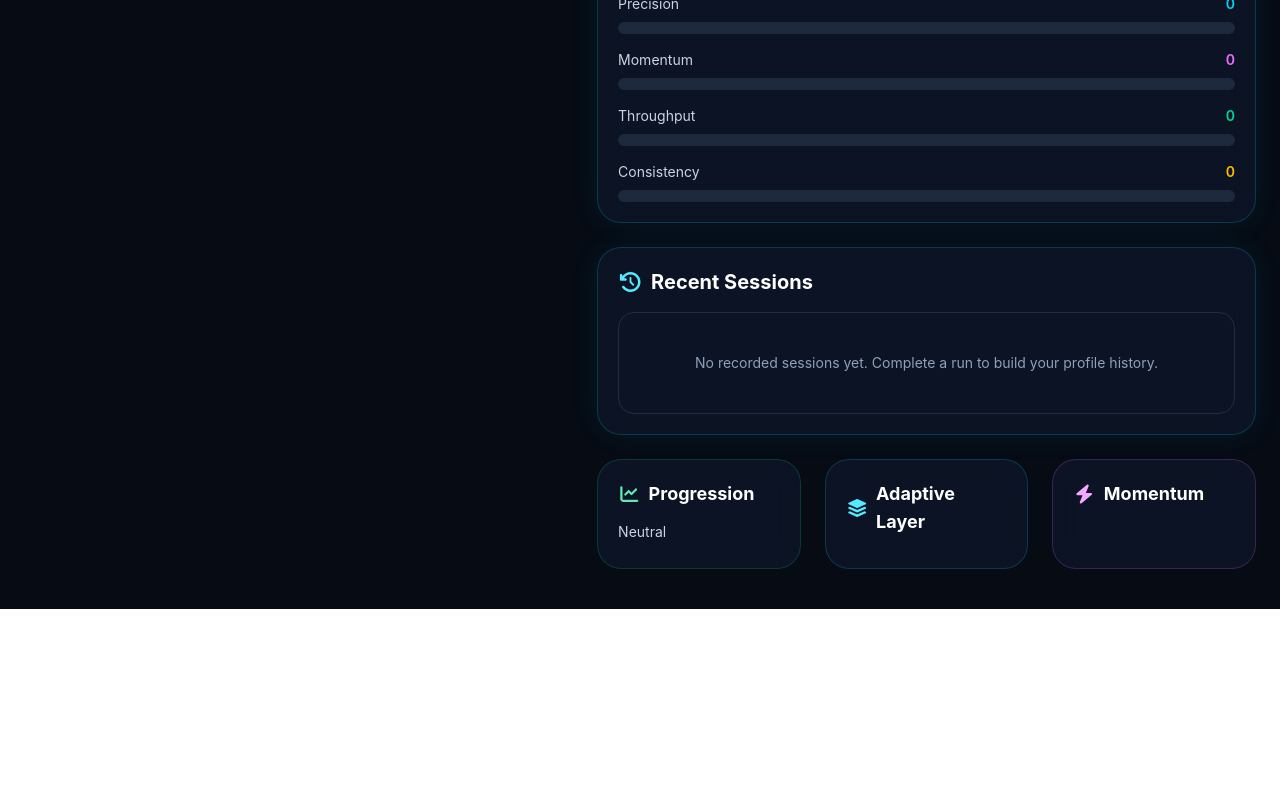
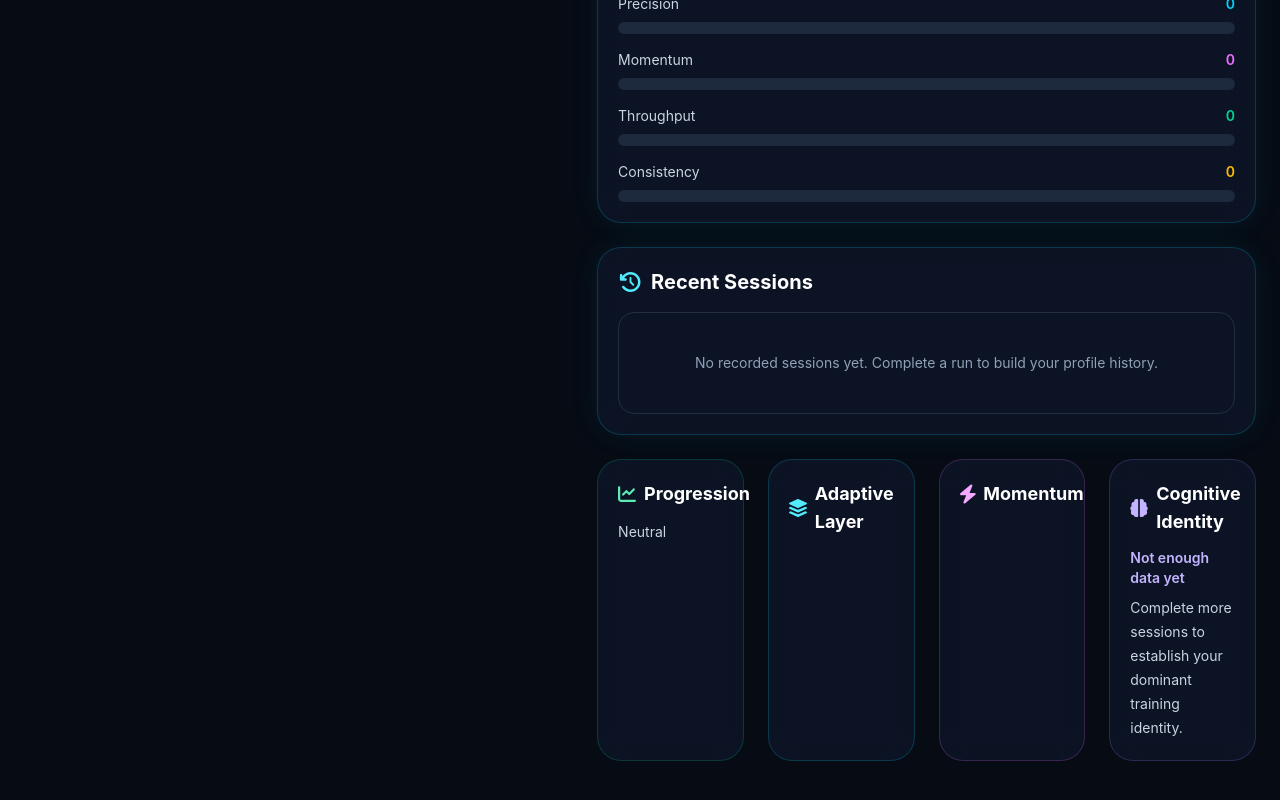
Before and after one commit to Breedlove-Jason/takeneuroiq, a React (Vite) app: page /profile in a window 1280 px wide. Shown: the part 1800-2600 px from the top of the page. Before the commit the page ends 2409 px from the top, so only its background shows below. Built offline with nearby package versions, Linux system fonts and the light colour scheme.

Commit message:
Enhance Arena component: update cognitive identity classification logic, add summary for cognitive identities, and improve session alignment handling

```diff
--- a/src/analytics/cognitiveIdentity.js
+++ b/src/analytics/cognitiveIdentity.js
@@ -5,8 +5,6 @@ export function classifyCognitiveIdentity(session = {}) {
     bestStreak = 0,
     puzzlesAttempted = 0,
     puzzlesCorrect = 0,
-    isRecommendedSessionAligned = false,
-    didBreakRecommendedAlignment = false,
   } = session;
 
   const safeAccuracy = Number(accuracy) || 0;
@@ -19,12 +17,15 @@ export function classifyCognitiveIdentity(session = {}) {
     safeAttempted > 0 ? safeCorrect / safeAttempted : 0;
 
   const stayedAligned =
-    isRecommendedSessionAligned && !didBreakRecommendedAlignment;
+    !!session.isRecommendedSessionAligned && !session.didBreakRecommendedAlignment;
 
   const drifted =
-    isRecommendedSessionAligned && didBreakRecommendedAlignment;
+    !!session.isRecommendedSessionAligned && !!session.didBreakRecommendedAlignment;
 
-  if (stayedAligned && safeAccuracy >= 85 && safeBestStreak >= 4) {
+  // We only want to classify as "Stable" or "Precision" if they actually followed a recommendation.
+  // Otherwise, default to Adaptive Learner or Climber based on raw performance.
+
+  if (stayedAligned && safeAccuracy >= 85 && safeBestStreak >= 4 && safeAttempted >= 8) {
     return {
       identityKey: "precision_runner",
       label: "Precision Runner",
@@ -33,7 +34,7 @@ export function classifyCognitiveIdentity(session = {}) {
     };
   }
 
-  if (stayedAligned && (safeNeuralPower >= 75 || completionRate >= 0.8)) {
+  if (stayedAligned && (safeNeuralPower >= 75 || completionRate >= 0.8) && safeAttempted >= 6) {
     return {
       identityKey: "stabilizer",
       label: "Stabilizer",
@@ -60,6 +61,14 @@ export function classifyCognitiveIdentity(session = {}) {
     };
   }
 
+  if (!session.isRecommendedSessionAligned && safeAccuracy >= 80 && safeAttempted >= 8) {
+    return {
+      identityKey: "independent_striker",
+      label: "Independent Striker",
+      description: "You found your own rhythm and maintained high precision without explicit guidance.",
+    };
+  }
+
   if (safeAccuracy < 65 || completionRate < 0.6) {
     return {
       identityKey: "recovery_builder",
--- /dev/null
+++ b/src/analytics/cognitiveIdentitySummary.js
@@ -0,0 +1,53 @@
+import { classifyCognitiveIdentity } from "./cognitiveIdentity";
+
+export function summarizeCognitiveIdentity(sessions = []) {
+  if (!Array.isArray(sessions) || sessions.length === 0) {
+    return {
+      dominantIdentity: null,
+      identityCounts: {},
+      totalClassifiedSessions: 0,
+    };
+  }
+
+  const identityCounts = {};
+
+  sessions.forEach((session) => {
+    let identity = session?.cognitiveIdentity;
+
+    if (!identity?.identityKey || !identity?.label) {
+      identity = classifyCognitiveIdentity(session);
+    }
+
+    const identityKey = identity?.identityKey;
+    const identityLabel = identity?.label;
+    const identityDescription = identity?.description;
+
+    if (!identityKey || !identityLabel) {
+      return;
+    }
+
+    if (!identityCounts[identityKey]) {
+      identityCounts[identityKey] = {
+        identityKey,
+        label: identityLabel,
+        description: identityDescription,
+        count: 0,
+      };
+    }
+
+    identityCounts[identityKey].count += 1;
+  });
+
+  const identityList = Object.values(identityCounts).sort(
+    (a, b) => b.count - a.count,
+  );
+
+  return {
+    dominantIdentity: identityList[0] || null,
+    identityCounts,
+    totalClassifiedSessions: identityList.reduce(
+      (total, item) => total + item.count,
+      0,
+    ),
+  };
+}
--- a/src/pages/Arena.jsx
+++ b/src/pages/Arena.jsx
@@ -248,7 +248,7 @@ function Arena({ theme }) {
     'Stay consistent and keep building momentum.';
 
   const isRecommendedSessionAligned =
-    !recommendedSession?.adaptiveState ||
+    Boolean(recommendedSession?.adaptiveState) &&
     recommendedSession.adaptiveState === liveAdaptiveDifficulty.state;
 
   const recommendedSessionAlignmentLabel = !recommendedSession?.adaptiveState
@@ -341,13 +341,26 @@ function Arena({ theme }) {
     };
 
     const outcomeTimer = setTimeout(() => {
-      const evaluatedOutcome = evaluateSessionOutcome(computedFinalSessionData);
+      const computedFinalSessionDataWithLatest = {
+        ...computedFinalSessionData,
+        score,
+        accuracy: accuracyValue,
+        bestStreak,
+        puzzlesSeen,
+        correctAnswers,
+        puzzlesAttempted: totalAnswers,
+        puzzlesCorrect: correctAnswers,
+        recentAnswerHistory,
+        liveAdaptiveDifficulty,
+      };
+
+      const evaluatedOutcome = evaluateSessionOutcome(computedFinalSessionDataWithLatest);
       setSessionOutcome(evaluatedOutcome);
-      const identity = classifyCognitiveIdentity(computedFinalSessionData);
+      const identity = classifyCognitiveIdentity(computedFinalSessionDataWithLatest);
       setCognitiveIdentity(identity);
 
       recordSession({
-        ...computedFinalSessionData,
+        ...computedFinalSessionDataWithLatest,
         sessionOutcome: evaluatedOutcome,
         cognitiveIdentity: identity,
       });
--- a/src/pages/ProfilePage.jsx
+++ b/src/pages/ProfilePage.jsx
@@ -27,6 +27,7 @@ import ProfileAnalytics, {
   AgentSummary,
 } from "../components/ProfileAnalytics";
 import { buildSessionAnalytics } from "../analytics/sessionAnalytics";
+import { summarizeCognitiveIdentity } from "../analytics/cognitiveIdentitySummary";
 
 function formatSessionTime(timestamp) {
   if (!timestamp) return "—";
@@ -69,6 +70,9 @@ function ProfilePage() {
   const [nameInput, setNameInput] = useState(() => getPlayerName());
   const [nameSaved, setNameSaved] = useState(false);
   const { sessions, resetSessions } = useSessionData();
+  const cognitiveIdentitySummary = summarizeCognitiveIdentity(sessions);
+  const recentSessions = sessions.slice(-5);
+  const _recentCognitiveIdentitySummary = summarizeCognitiveIdentity(recentSessions);
   const analytics = buildSessionAnalytics(sessions) ?? {};
 
   const navigate = useNavigate();
@@ -369,7 +373,7 @@ function ProfilePage() {
     adaptiveRecommendationTone[latestAdaptiveState] ||
     adaptiveRecommendationTone.default;
 
-  const recentSessions = [...sessions].slice(-5).reverse();
+  const recentSessionsDisplay = [...recentSessions].reverse();
 
   // Helper to calculate session accuracy for the table and trends.
   const getSessionAccuracy = (session) => {
@@ -767,10 +771,10 @@ function ProfilePage() {
               </h2>
 
               <div className="mt-4 rounded-2xl border border-slate-700/60">
-                {recentSessions.length > 0 ? (
+                {recentSessionsDisplay.length > 0 ? (
                   <>
                     <div className="space-y-3 p-3 md:hidden">
-                      {recentSessions.map((session, index) => {
+                      {recentSessionsDisplay.map((session, index) => {
                         const adaptiveStateKey =
                           session.liveAdaptiveDifficulty?.state ?? "steady";
                         const adaptiveStateLabel =
@@ -857,7 +861,7 @@ function ProfilePage() {
                         <span className="text-left">When</span>
                       </div>
 
-                      {recentSessions.map((session, index) => {
+                      {recentSessionsDisplay.map((session, index) => {
                         const adaptiveStateKey =
                           session.liveAdaptiveDifficulty?.state ?? "steady";
                         const adaptiveStateLabel =
@@ -914,7 +918,7 @@ function ProfilePage() {
               </div>
             </div>
 
-            <div className="grid gap-6 md:grid-cols-3">
+            <div className="grid gap-6 md:grid-cols-2 xl:grid-cols-4">
               <div className="rounded-3xl border border-emerald-400/20 bg-slate-900/70 p-5 backdrop-blur-md">
                 <h2 className="flex items-center gap-2 text-lg font-bold text-white">
                   <FontAwesomeIcon
@@ -950,6 +954,29 @@ function ProfilePage() {
                   {pressureStateDetail}
                 </p>
               </div>
+
+              <div className="rounded-3xl border border-violet-400/20 bg-slate-900/70 p-5 backdrop-blur-md">
+                <h2 className="flex items-center gap-2 text-lg font-bold text-white">
+                  <FontAwesomeIcon icon={faBrain} className="text-violet-300" />
+                  Cognitive Identity
+                </h2>
+                <p className="mt-3 text-sm font-semibold text-violet-300">
+                  {cognitiveIdentitySummary.dominantIdentity?.label || "Not enough data yet"}
+                </p>
+                <>
+                  <p className="mt-2 text-sm leading-6 text-slate-300">
+                    {cognitiveIdentitySummary.dominantIdentity?.description ||
+                      "Complete more sessions to establish your dominant training identity."}
+                  </p>
+
+                  {cognitiveIdentitySummary.dominantIdentity && (
+                    <p className="mt-3 text-xs uppercase tracking-[0.18em] text-slate-400">
+                      {cognitiveIdentitySummary.dominantIdentity.count} classified session
+                      {cognitiveIdentitySummary.dominantIdentity.count === 1 ? "" : "s"}
+                    </p>
+                  )}
+                </>
+              </div>
             </div>
           </div>
         </div>
```
